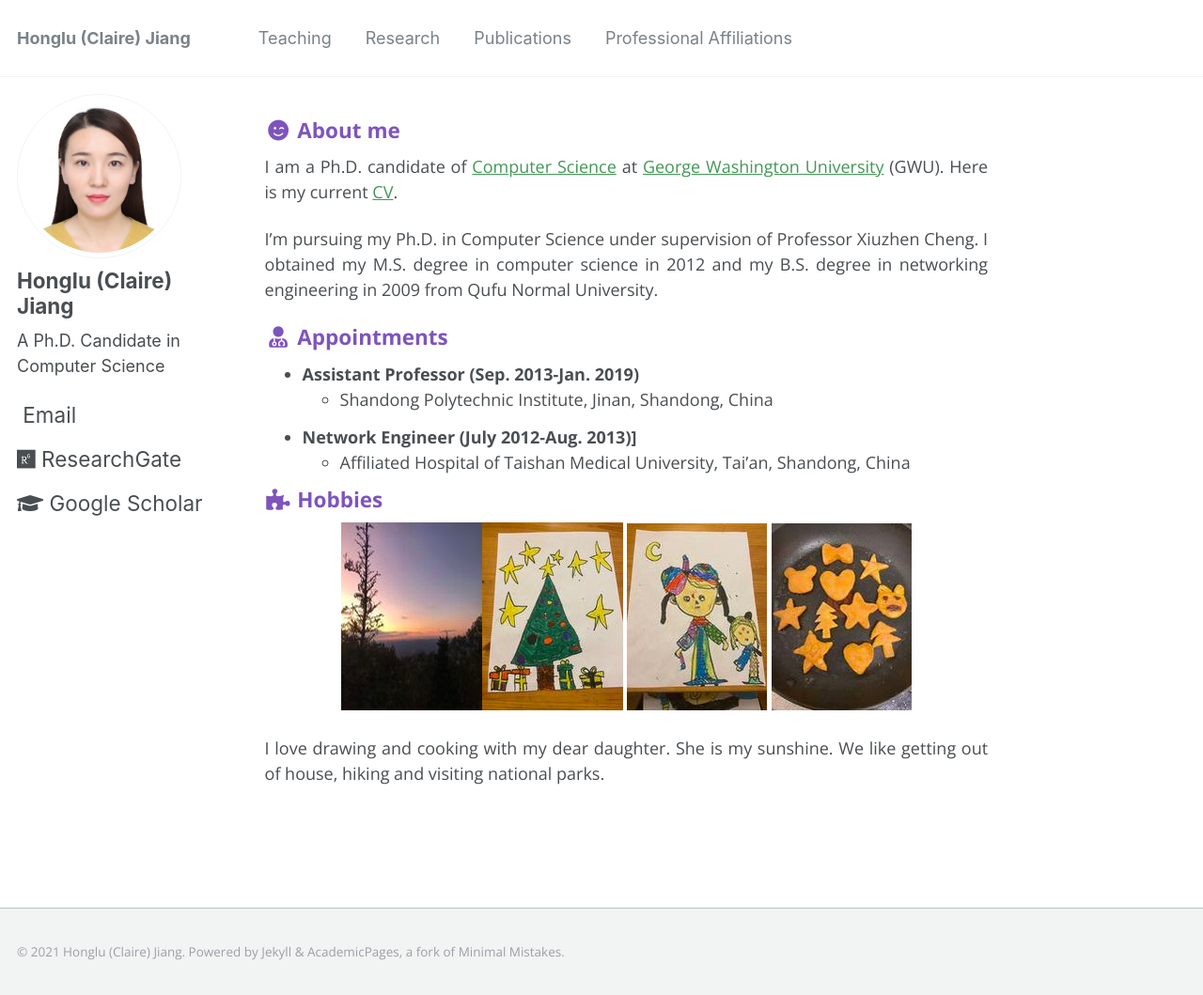
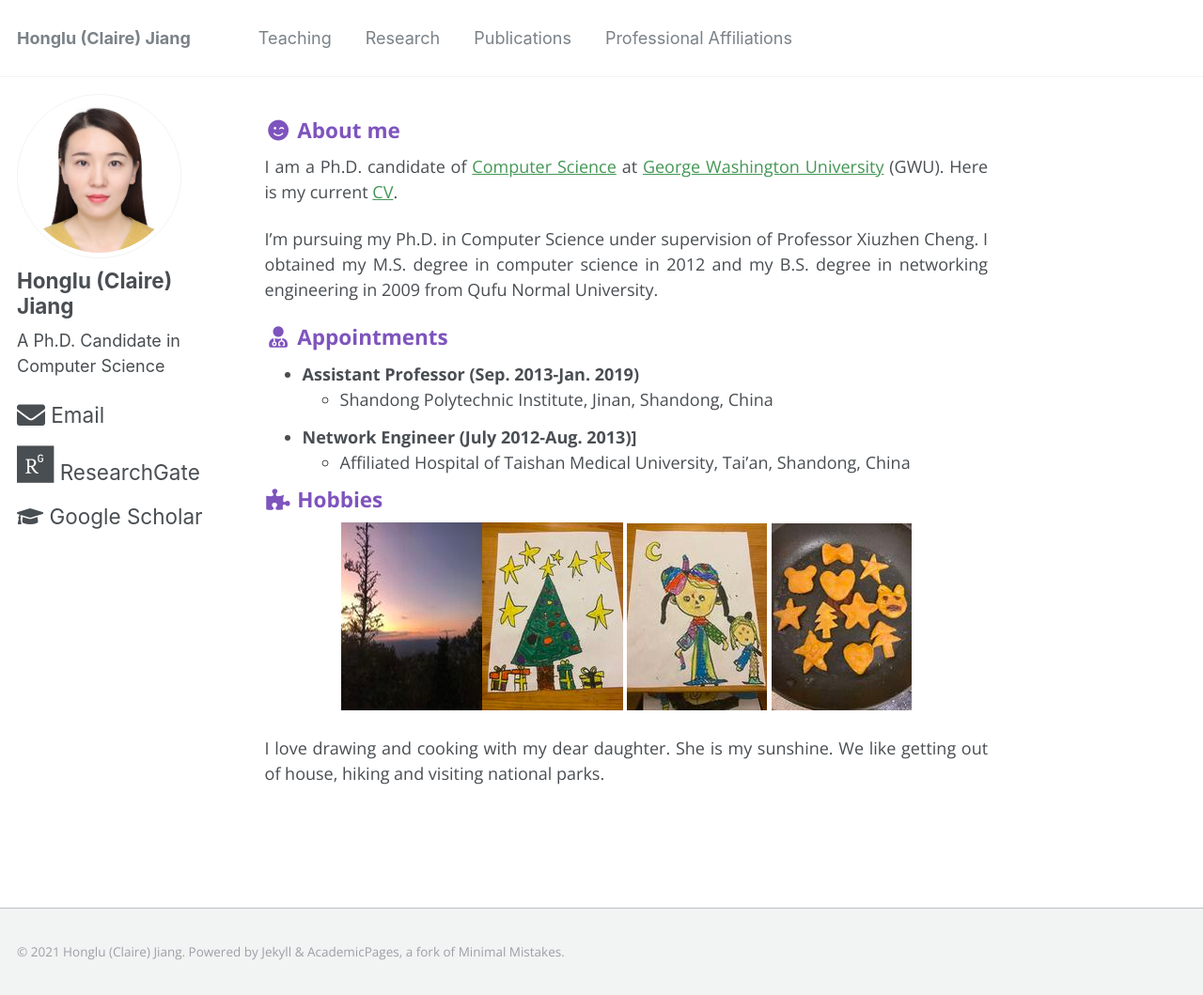
Before and after one commit to hljiang0720/hljiang.github.io, a Jekyll site: the page built from _pages/about.md, in a window 1280 px wide and 1059 px high. Shown: the whole window at 94% size. Built offline with Jekyll 4.4.1, drawn with Linux system fonts in a browser that asks for light colours.

Commit message:
commit md;

```diff
--- a/_includes/author-profile.html
+++ b/_includes/author-profile.html
@@ -32,13 +32,13 @@
         <li><a href="{{ author.uri }}"><i class="fas fa-link" aria-hidden="true"></i> {{ site.data.ui-text[site.locale].website_label | default: "Website" }}</a></li>
       {% endif %}
       {% if author.email %}
-        <li><a href="mailto:{{ author.email }}"><i class="fas fa-envelope; font-size: $type-size-5;" aria-hidden="true"></i> {{ site.data.ui-text[site.locale].email_label | default: "Email" }}</a></li>
+        <li><a href="mailto:{{ author.email }}"><i class="fas fa-envelope fa-lg" aria-hidden="true"></i> {{ site.data.ui-text[site.locale].email_label | default: "Email" }}</a></li>
       {% endif %}
       {% if author.keybase %}
         <li><a href="https://keybase.io/{{ author.keybase }}"><i class="fas fa-key" aria-hidden="true"></i> Keybase</a></li>
       {% endif %}
        {% if author.researchgate %}
-        <li><a href="{{ author.researchgate }}"><i class="fab fa-researchgate" aria-hidden="true"></i> ResearchGate</a></li>
+        <li><a href="{{ author.researchgate }}"><i class="fab fa-researchgate fa-2x" aria-hidden="true"></i> ResearchGate</a></li>
       {% endif %}
       {% if author.twitter %}
         <li><a href="https://twitter.com/{{ author.twitter }}"><i class="fab fa-twitter-square" aria-hidden="true"></i> Twitter</a></li>
@@ -104,7 +104,7 @@
         <li><a href="https://vine.co/u/{{ author.vine }}"><i class="fab fa-vine" aria-hidden="true"></i> Vine</a></li>
       {% endif %}
       {% if author.googlescholar %}
-        <li><a href="{{ author.googlescholar }}"><i class="fas fa-graduation-cap"></i> Google Scholar</a></li>
+        <li><a href="{{ author.googlescholar }}"><i class="fas fa-graduation-cap "></i> Google Scholar</a></li>
       {% endif %}
       {% if author.orcid %}
         <li><a href="{{ author.orcid }}"><i class="ai ai-orcid-square ai-fw"></i> ORCID</a></li>
```
